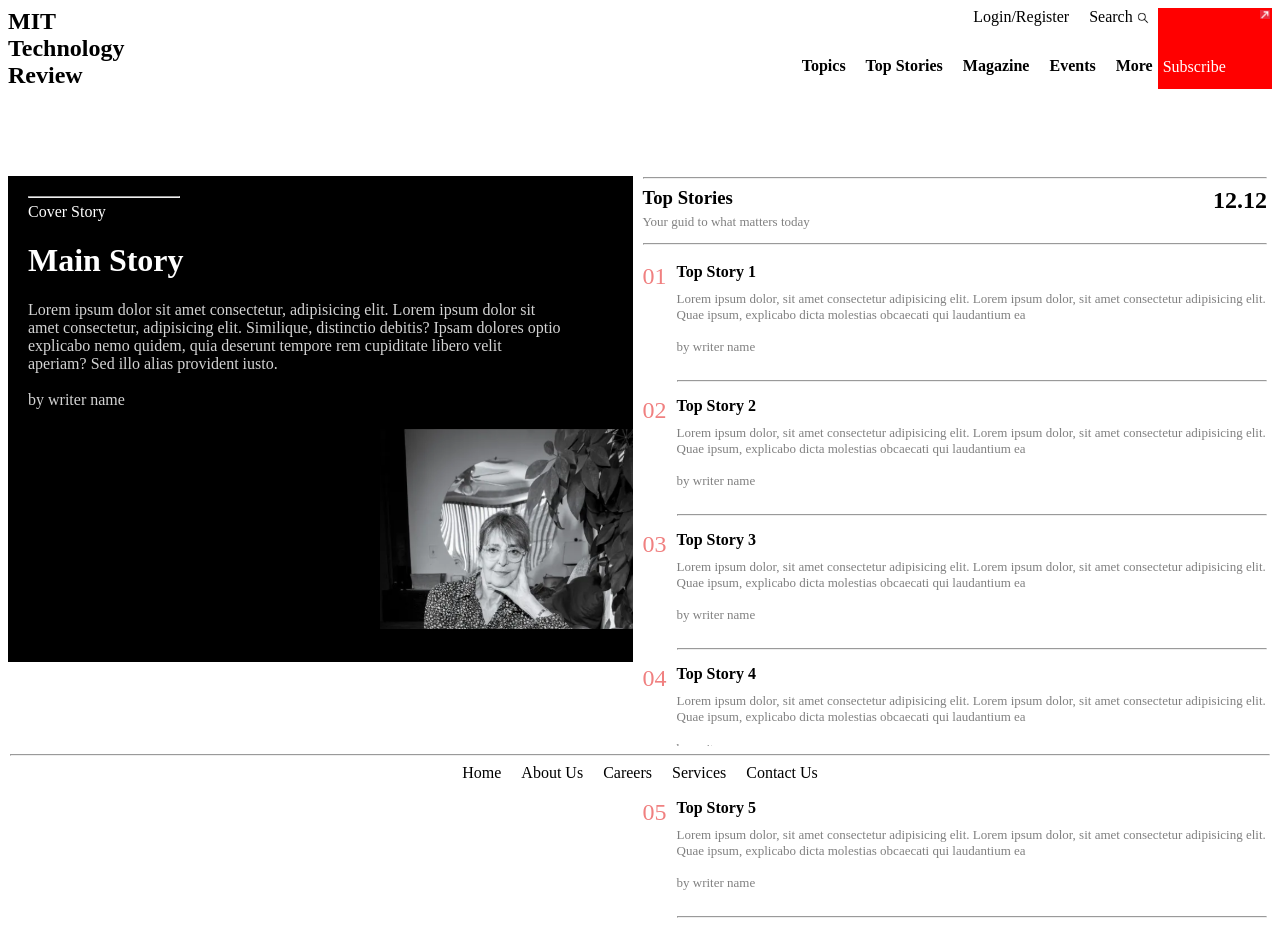
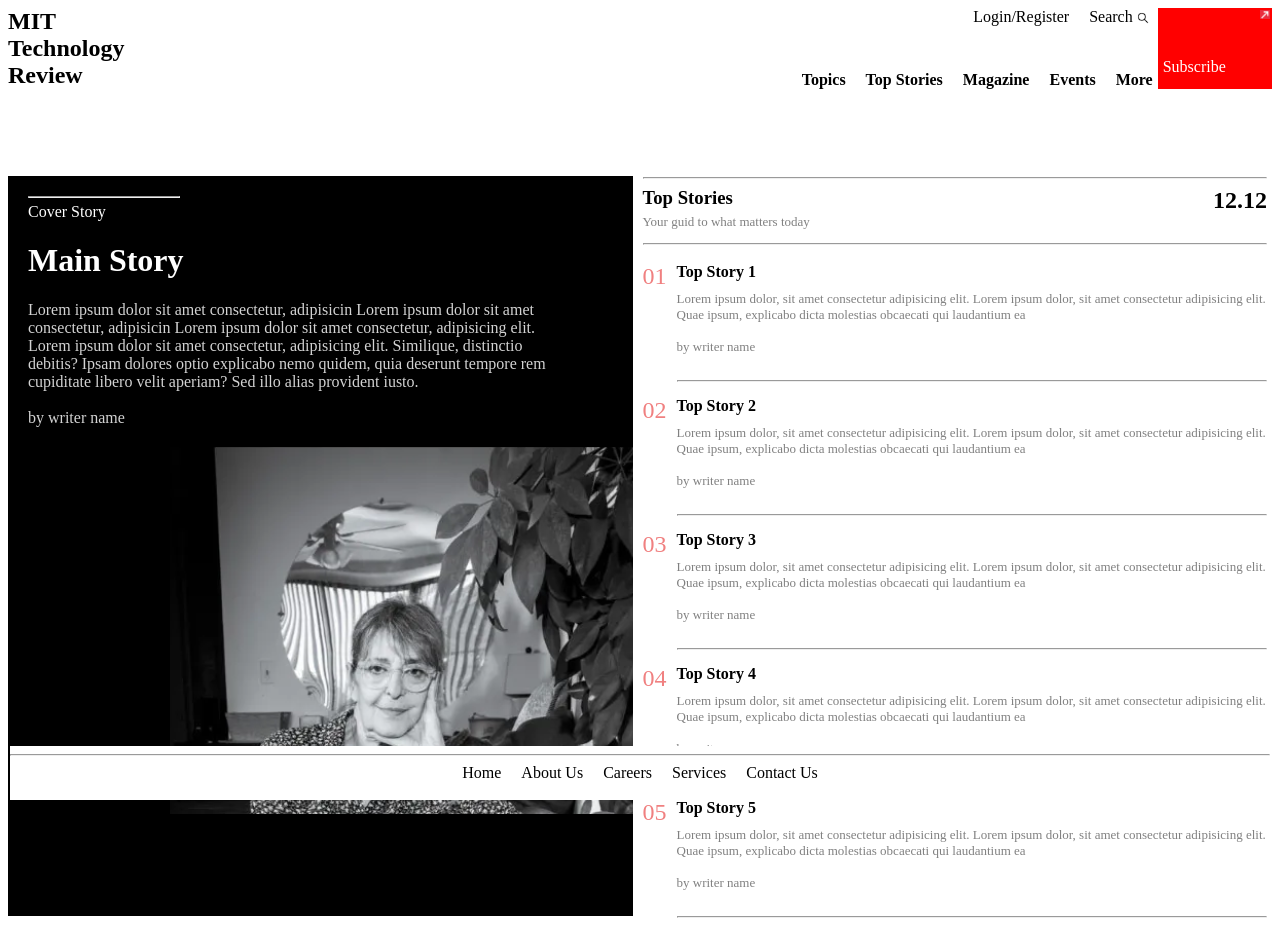
Before and after one commit to RanaSaber/RanaSaber.github.io, a plain HTML site: page presentation.html in a window 1280 px wide. Drawn offline with Linux system fonts and the light colour scheme.

Commit message:
adjust presentation

```diff
--- a/presentation.css
+++ b/presentation.css
@@ -30,7 +30,6 @@
     display: flex;
     justify-content: space-evenly;
     gap: 10px;
-    height: 500px;
     margin: 80px 0px;
 }
 .main-content {
--- a/presentation.html
+++ b/presentation.html
@@ -1,9 +1,11 @@
 <!DOCTYPE html>
 <html lang="en">
-    <link rel="stylesheet" type="text/css" href="presentation.css" />
+<link rel="stylesheet" type="text/css" href="presentation.css" />
+
 <head>
     <title>MIT Technology Review</title>
 </head>
+
 <body>
     <div class="header">
         <div style="font-size: x-large;">
@@ -11,8 +13,9 @@
             <div><strong>Technology</strong></div>
             <div><strong>Review</strong></div>
         </div>
+
         <div class="header-grid">
-            <div class="header-flex">
+            <div class="header-flex" style="align-self:flex-start;">
                 <div>Login/Register</div>
                 <div>
                     <div style="float:left;">Search</div>
@@ -20,7 +23,7 @@
                 </div>
             </div>
 
-            <div class="header-flex">
+            <div class="header-flex" style="align-self:flex-end;">
                 <div><strong>Topics</strong></div>
                 <div><strong>Top Stories</strong></div>
                 <div><strong>Magazine</strong></div>
@@ -43,15 +46,16 @@
                 <div>Cover Story</div>
                 <h1>Main Story</h1>
                 <div style="color:lightgrey; margin-right:50px;">
-                    Lorem ipsum dolor sit amet consectetur, adipisicing elit. Lorem ipsum dolor sit amet consectetur, adipisicing elit. Similique, distinctio debitis? Ipsam dolores optio explicabo nemo quidem, quia deserunt tempore rem cupiditate libero velit aperiam? Sed illo alias provident iusto.
+                    Lorem ipsum dolor sit amet consectetur, adipisicin Lorem ipsum dolor sit amet consectetur, adipisicin Lorem ipsum dolor sit amet consectetur, adipisicing elit. Lorem ipsum dolor sit amet consectetur, adipisicing elit. Similique, distinctio debitis? Ipsam dolores optio explicabo nemo quidem, quia deserunt tempore rem cupiditate libero velit aperiam? Sed illo alias provident iusto.
                 </div>
                 <br>
                 <div style="color:lightgrey">by writer name</div>
             </div>
             <div style="display:flex; justify-content:right; max-height:50%;">
-                <img style="object-fit:contain; max-height:200px; max-width:100%;" src="images/main_story.PNG" />
+                <img style="object-fit:contain; max-height:50%; max-width:100%;" src="images/main_story.PNG" />
             </div>
         </div>
+
         <div class="top-stories">
             <hr>
             <div style="display:flex; justify-content:space-between;">
@@ -134,7 +138,6 @@
         </div>
     </div>
 
-
     <div class="footer">
         <hr>
         <div style="display:flex; gap:20px; justify-content:center;">
```
